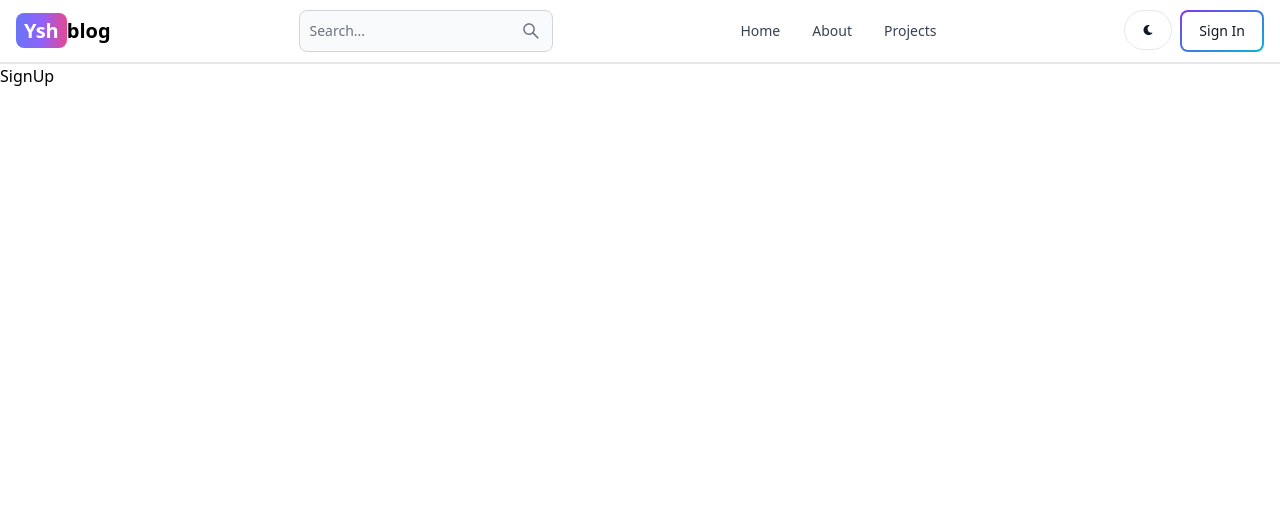
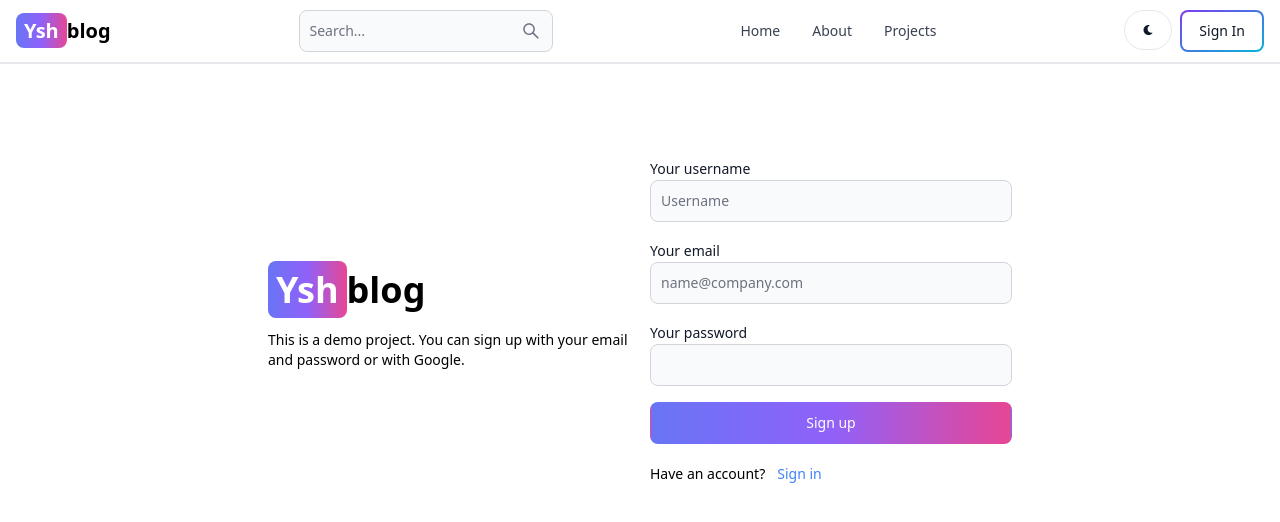
Before and after one commit to bitolder/mern_blog, a React (Vite) app in the folder client/: page /sign-up in a window 1280 px wide. Shown: the top 522 px of the page. Built offline with nearby package versions, Linux system fonts and the light colour scheme.

Commit message:
create sign up page

```diff
--- a/client/src/pages/SignUp.jsx
+++ b/client/src/pages/SignUp.jsx
@@ -1,5 +1,60 @@
-import React from "react";
+import { Button, Label, TextInput } from "flowbite-react";
+import React, { useState } from "react";
+import { Link } from "react-router-dom";
 
 export default function SignUp() {
-  return <div>SignUp</div>;
+  const [formdata, setFormeData] = useState([]);
+  const handleSubmit = () => {};
+  return (
+    <div className="min-h-screen mt-20">
+      <div className="flex p-3 max-w-3xl mx-auto flex-col md:flex-row md:items-center gap-5">
+        {/* left*/}
+        <div className="flex-1">
+          <Link to="/" className=" font-bold dark:text-white text-4xl">
+            <span className="px-2 py-1 bg-gradient-to-r from-indigo-500 via-purple-500 to-pink-500 rounded-lg text-white">
+              Ysh
+            </span>
+            blog
+          </Link>
+          <p className="text-sm mt-5">
+            This is a demo project. You can sign up with your email and password
+            or with Google.
+          </p>
+        </div>
+        {/* right*/}
+        <div className="flex-1">
+          <form className="flex flex-col gap-4">
+            <div>
+              <Label value="Your username" />
+              <TextInput id="username" type="text" placeholder="Username" />
+            </div>
+            <div>
+              <Label value="Your email" />
+              <TextInput
+                id="email"
+                type="text"
+                placeholder="name@company.com"
+              />
+            </div>
+            <div>
+              <Label value="Your password" />
+              <TextInput id="password" type="password" />
+            </div>
+            <Button
+              type="submit"
+              className="bg-gradient-to-r from-indigo-500 via-purple-500 to-pink-500"
+            >
+              Sign up
+            </Button>
+          </form>
+          <div className="flex gap-3 items-center text-sm mt-5">
+            <span>Have an account?</span>
+            <Link className="text-blue-500" to="/sign-in">
+              Sign in
+            </Link>
+          </div>
+        </div>
+      </div>
+    </div>
+  );
 }
```
